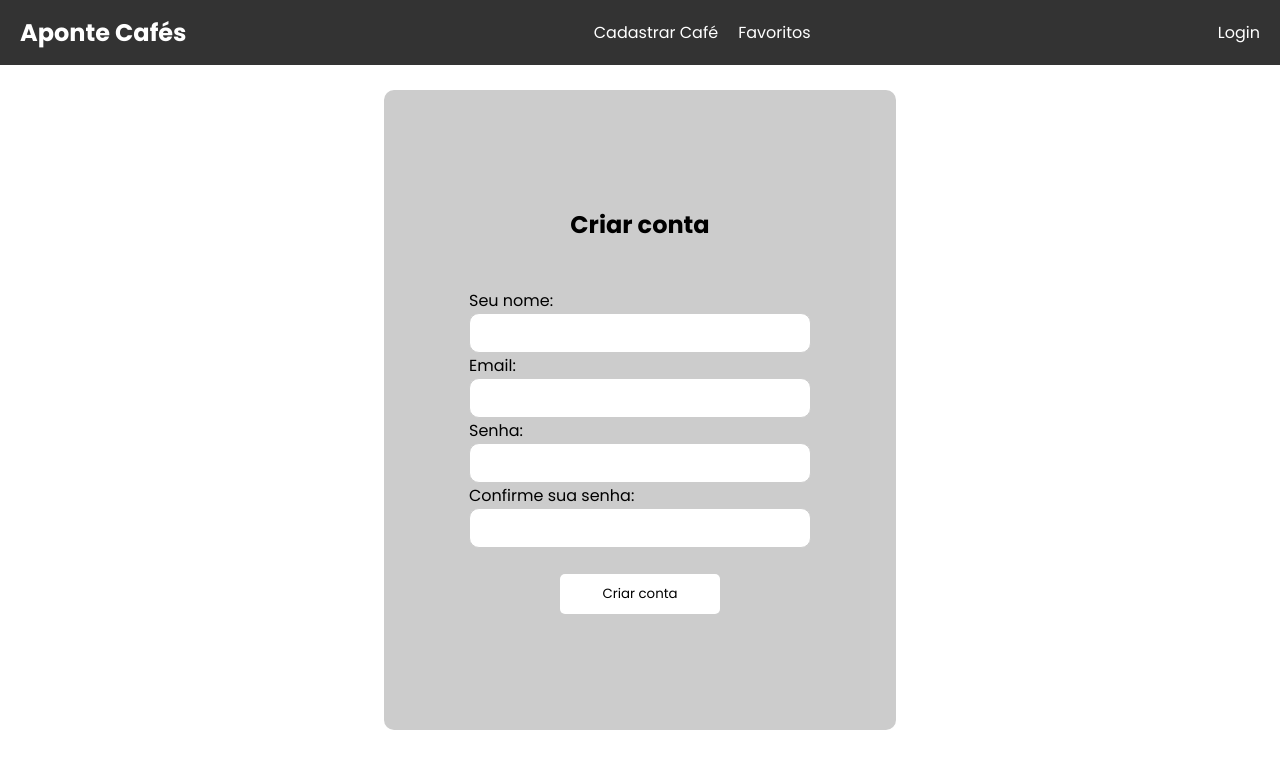
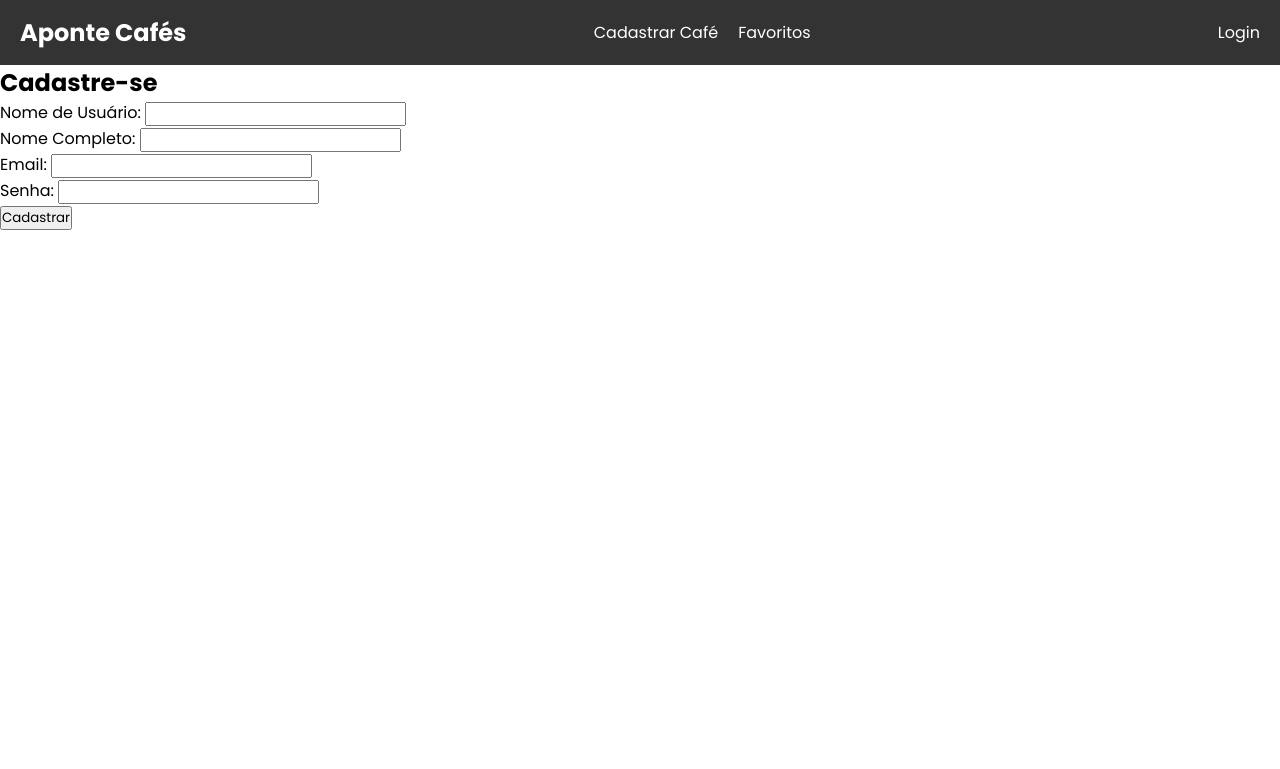
Before and after one commit to MatheusVelame/projetos2g3, a Django app: page /UserCadastro/ in a window 1280 px wide. Shown: the top 769 px of the page. Run offline with Django 5.2, Linux system fonts and the light colour scheme.

Commit message:
funcionando login e cadastro juntos

```diff
--- a/projeto/apps/models.py
+++ b/projeto/apps/models.py
@@ -19,7 +19,7 @@ class Cafe(models.Model):
     cnpj = models.CharField(max_length=14, unique=True, default='00000000000000')
     site_cafeteria = models.URLField(max_length=200, blank=True)
 
-    def __str__(self):
+    def _str_(self):
         return self.nome_cafeteria
 
     def detalhes(self):
@@ -54,7 +54,7 @@ class Favorito(models.Model):
             'ticket_medio': str(self.ticket_medio)
         }
 
-    def __str__(self):
+    def _str_(self):
         return f'{self.usuario.username} - {self.cafe.nome}'
 
 class UserCliente(models.Model):
@@ -64,5 +64,5 @@ class UserCliente(models.Model):
     password = models.CharField(max_length=255, null=True)
     confirm_password = models.CharField(max_length=255, null=True)
 
-    def __str__(self):
+    def _str_(self):
         return self.email
--- a/projeto/apps/templates/cadastro_usuario.html
+++ b/projeto/apps/templates/cadastro_usuario.html
@@ -1,36 +1,29 @@
 {% extends 'global/base.html' %}
 {% block content %}
-{% load static %}
-
-<link rel="stylesheet" href="{% static 'css/cadastro_user.css' %}">
-
-<section class="section">
 <div class="container">
-        <h2>Criar conta</h2>
-        {% if messages %}
-        <ul>
-            {% for message in messages %}
-            <li>{{ message }}</li>
-            {% endfor %}
-        </ul>
+    <h2>Cadastre-se</h2>
+    <form method="post">
+        {% csrf_token %}
+        {% if erro %}
+        <p style="color: red;">{{ erro }}</p>
         {% endif %}
-        <form method="post" class="form-outter">
-            {% csrf_token %}
-            <div class="form-box2">
-                <label for="nome_completo">Seu nome:</label>
-                <input type="text" id="nome_completo" name="nome_completo" required><br>
-
+        <div class="form-group">
+            <label for="username">Nome de Usuário:</label>
+            <input type="text" id="emai" name="username" class="form-control" required>
+        </div>
+        <div class="form-group">
+            <label for="name">Nome Completo:</label>
+            <input type="text" id="name" name="name" class="form-control" required>
+        </div>
+        <div class="form-group">
             <label for="email">Email:</label>
-                <input type="email" id="email" name="email" required><br>
-
+            <input type="email" id="email" name="email" class="form-control" required>
+        </div>
+        <div class="form-group">
             <label for="password">Senha:</label>
-                <input type="password" id="password" name="password" required><br>
-
-                <label for="confirm_password">Confirme sua senha:</label>
-                <input type="password" id="confirm_password" name="confirm_password" required><br>
+            <input type="password" id="password" name="password" class="form-control" required>
         </div>
-            <button type="submit" class="criar-conta">Criar conta</button>
+        <button type="submit" class="btn btn-primary">Cadastrar</button>
     </form>
 </div>
-</section>
 {% endblock %}
--- a/projeto/apps/urls.py
+++ b/projeto/apps/urls.py
@@ -13,7 +13,7 @@ urlpatterns = [
     path('detalhes/<int:cafe_id>/', views.detalhes, name='detalhes'),
     path('favoritos/', views.lista_favoritos, name='favoritos'),
     path('favoritar/<int:cafe_id>', views.favoritar, name='favoritar'),
-    path('login/', auth_views.LoginView.as_view(template_name='login.html'), name='login'),
+    path('login/', login_view, name='login'),
     path('logout/', auth_views.LogoutView.as_view(), name='logout'),
     path('cadastro_cafeteria_sucesso/', views.cadastro_cafeteria_sucesso, name='cadastro_cafeteria_sucesso'),
 ]
--- a/projeto/apps/views.py
+++ b/projeto/apps/views.py
@@ -24,7 +24,7 @@ def detalhes(request, cafe_id):
     detalhes_cafe = cafe.detalhes()
     return render(request, 'detalhes.html', {'cafe': cafe, 'detalhes_cafe': detalhes_cafe})
 
-# @login_required
+@login_required
 def favoritar(request, cafe_id):
     cafe = get_object_or_404(Cafe, id=cafe_id)
 
@@ -47,30 +47,29 @@ def favoritar(request, cafe_id):
     # return HttpResponseRedirect(reverse('detalhes', args=[cafe_id]))
     return redirect('home')
 
-# @login_required
+@login_required
 def lista_favoritos(request):
-    # if request.user.is_authenticated:
-    favoritos = Favorito.objects.all() # .filter(usuario=request.user)
-    return render(request, 'favoritos.html', {'favoritos': favoritos})
-    # else:
-    #     return redirect('login')
+    if request.user.is_authenticated:
+        favoritos = Favorito.objects.filter(usuario=request.user)
+        return render(request, 'apps/favoritos.html', {'favoritos': favoritos})
+    else:
+        return redirect('login')
 
 def login_view(request):
-    title = "Login"
-    next_url = request.GET.get('next', '')
     if request.method == 'POST':
-        email = request.POST.get('email')
+        email = request.POST.get('email')  # Pega o email do formulário
         password = request.POST.get('password')
-
-        user = authenticate(request, email=email, password=password)
+        # Autenticar usando o email
+        user = authenticate(request, username=User.objects.get(email=email).username, password=password)
         if user is not None:
             login(request, user)
-            return redirect(next_url or 'home')
+            return redirect(home)
         else:
-            return render(request, 'apps/login.html', {"erro": "Usuário não encontrado"})
-    return render(request, 'apps/login.html', {'next': next_url})
+            return render(request, 'login.html', {'error': 'Usuário ou senha inválidos'})
+    return render(request, 'login.html')
 
-# @login_required
+
+@login_required
 def enviar_whatsapp(request, cafe_id):
     cafeteria = get_object_or_404(Cafe, pk=cafe_id)
     if cafeteria.whatsapp:
@@ -168,28 +167,20 @@ def cadastro_cafeteria(request):
 
 def UserCadastro(request):
     if request.method == 'POST':
+        username = request.POST['username']
+        name = request.POST['name']
+        email = request.POST['email']
+        password = request.POST['password']
 
-        nome_completo = request.POST.get('nome_completo')
-        email = request.POST.get('email')
-        password = request.POST.get('password')
-        confirm_password = request.POST.get('confirm_password')
+        if User.objects.filter(username=username).exists():
+            return render(request, 'cadastro_usuario.html', {"erro": "Usuário já existe"})
+        elif User.objects.filter(email=email).exists():
+            return render(request, 'cadastro_usuario.html', {"erro": "Email já cadastrado"})
 
-        if password != confirm_password:
-                messages.error(request, 'As senhas não correspondem.')
-                return render(request, 'cadastro_usuario.html')
-
-        if UserCliente.objects.filter(email=email).exists():
-            messages.error(request, 'Email já existe.')
-            return render(request, 'cadastro_usuario.html')
-
-        user = UserCliente(
-            nome_completo=nome_completo,
-            email=email,
-            password=password
-        )
-        user.save()
-        messages.success(request, 'Cadastro realizado com sucesso!')
-        return redirect('home')
+        user = User.objects.create_user(username=username, password=password, email=email, first_name=name)
+        login(request, user)
+        request.session["usuario"] = username
+        return redirect(home)
 
     return render(request, 'cadastro_usuario.html')
 
```
Also changed, not shown: projeto/apps/templates/login.html (+13 -3 lines), projeto/apps/migrations/0019_merge_20240424_1729.py (added), projeto/apps/migrations/0020_rename_nome_completo_usercliente_username.py (added), projeto/apps/migrations/0021_rename_username_usercliente_nome_completo.py (added). Lines whose indentation alone changed are shown as unchanged.
